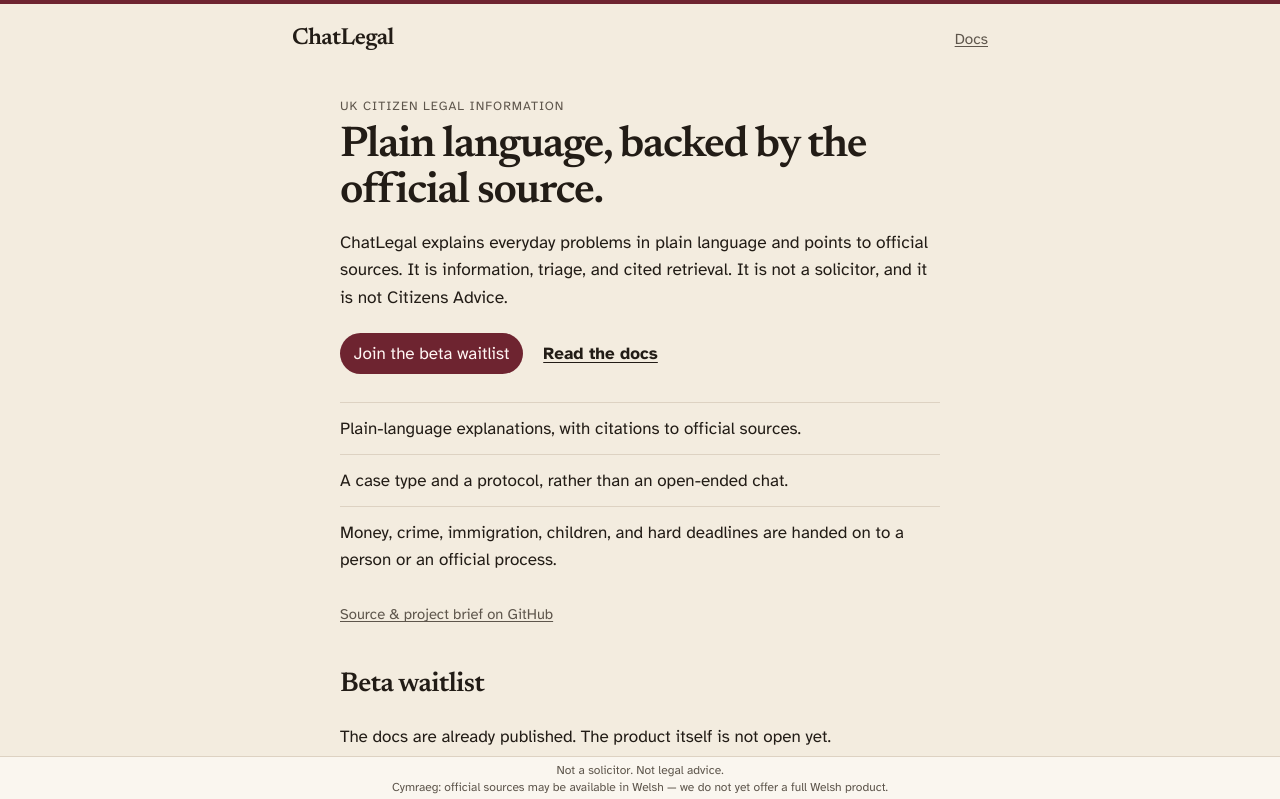
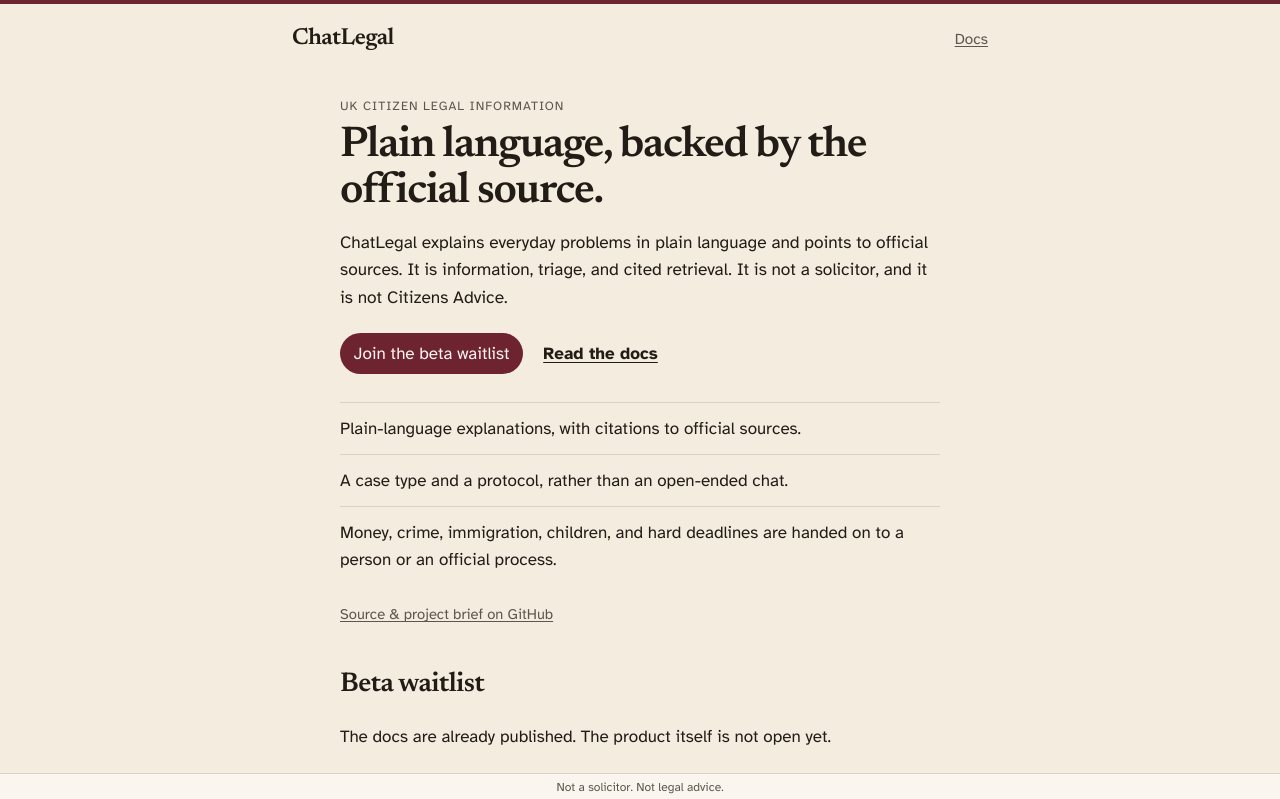
Before and after one commit to metaspan/chatlegal, a Next.js app in the folder apps/site/: page / in a window 1280 px wide. Shown: the top 799 px of the page. Built offline with nearby package versions, Linux system fonts and the light colour scheme; no server answers.

Commit message:
chore(site): drop Cymraeg Phase-1 footer chrome (#5)
Remove Welsh honesty line from sticky footer; i18n deferred. Disclaimer only.

```diff
--- a/apps/site/app/globals.css
+++ b/apps/site/app/globals.css
@@ -12,7 +12,7 @@
   --shadow: 0 1px 0 rgba(34, 28, 22, 0.06);
   color-scheme: light;
   --top-offset: 3.5rem;
-  --footer-offset: 4.75rem;
+  --footer-offset: 2rem;
 }
 
 html[data-theme='dark'] {
--- a/apps/site/components/Disclaimer.tsx
+++ b/apps/site/components/Disclaimer.tsx
@@ -2,10 +2,6 @@ export function Disclaimer() {
   return (
     <footer className="disclaimer">
       <p>Not a solicitor. Not legal advice.</p>
-      <p>
-        <span lang="cy">Cymraeg</span>: official sources may be available in Welsh — we do not yet
-        offer a full Welsh product.
-      </p>
     </footer>
   )
 }
--- a/apps/site/scripts/assert-export.ts
+++ b/apps/site/scripts/assert-export.ts
@@ -16,6 +16,7 @@ function read(relative: string): string {
 }
 
 const disclaimer = 'Not a solicitor. Not legal advice.'
+const welshPhase1Chrome = 'we do not yet offer a full Welsh product'
 const major = [
   'docs/index.html',
   'docs/how-it-works/index.html',
@@ -144,6 +145,10 @@ for (const file of walk(outDir)) {
     console.error(`Unexpected content in ${relative}`)
     process.exit(1)
   }
+  if (html.includes(welshPhase1Chrome)) {
+    console.error(`${relative} still has the Welsh Phase-1 footer line`)
+    process.exit(1)
+  }
 }
 
 for (const file of walkFiles(outDir)) {
```
